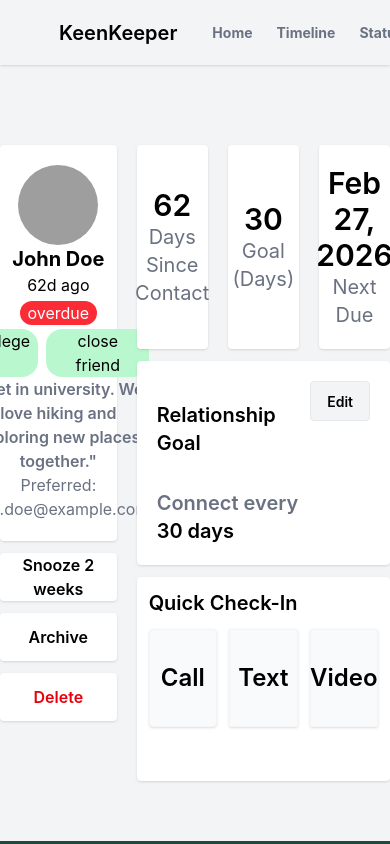
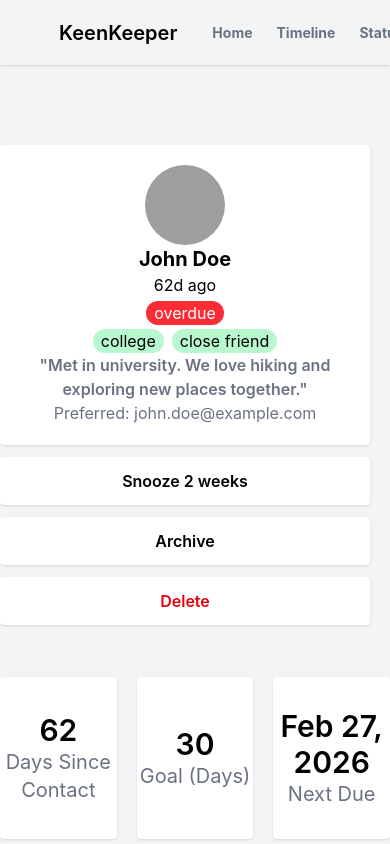
Before and after one commit to tarikulhub2004/Friend-7-r, a React (Vite) app: page /bookDetails/1 in a window 390 px wide. Shown: the top 844 px of the page. Built offline with nearby package versions, Linux system fonts and the light colour scheme; grey boxes are pictures that could not be loaded.

Commit message:
friend detils update phn res

```diff
--- a/src/components/BookDetails/BookDetails.jsx
+++ b/src/components/BookDetails/BookDetails.jsx
@@ -14,7 +14,7 @@ const BookDetails = () => {
     const { name, picture, status, tags, bio, email } = expectFriend;
 
     return (
-        <div className="grid grid-cols-3 gap-5 my-15">
+        <div className="grid md:grid-cols-3 gap-5 my-15">
             <div className="col-span-1">
                 <div className="bg-white mt-5 text-center flex shadow items-center justify-center rounded p-5">
                     <div className="">
```
